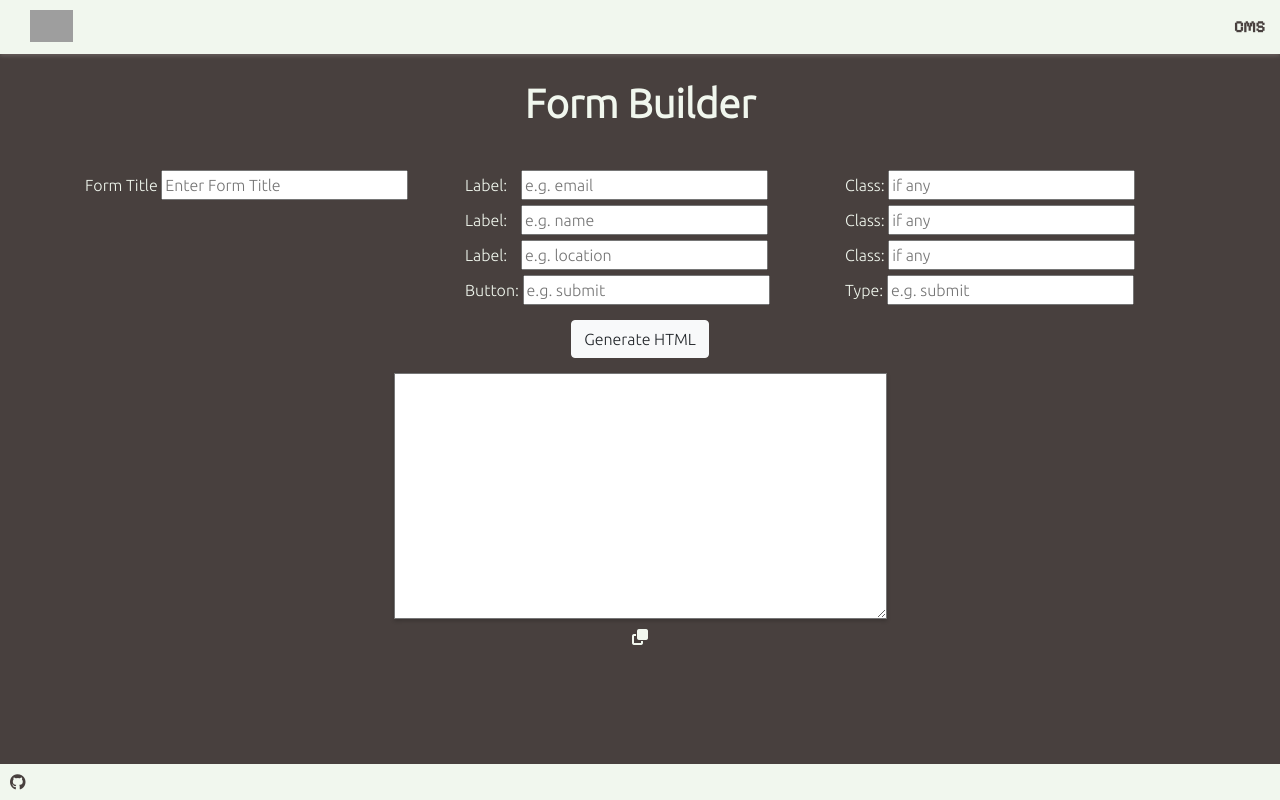
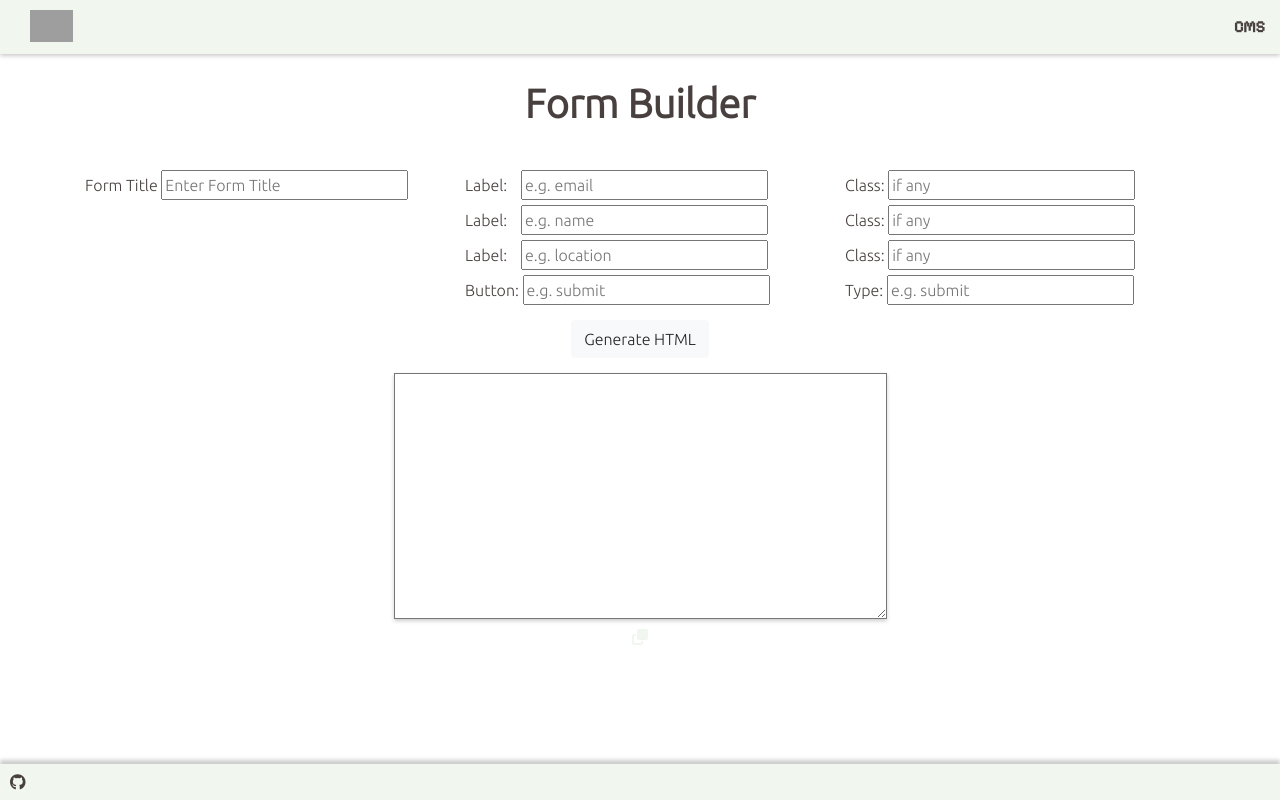
Before and after one commit to isaacsto/Form_Builder, a PHP site: page / in a window 1280 px wide. Run offline with PHP 8.4, Linux system fonts and the light colour scheme; some libraries are stand-ins or nearby versions; grey boxes are pictures that could not be loaded.

Commit message:
quicksave

```diff
--- a/style.css
+++ b/style.css
@@ -4,28 +4,26 @@
 }
 
 .wrapper {
-    background-color:#48403e
+    background-color:
 }
 
 .standard {
     margin-right: 10px;
-    color: #f1f7ee;
+
 
 }
-.label {
-    color: #f1f7ee;
-}
+
 
 .type {
     margin-right: 2px;
-    color: #f1f7ee;
+
 }
 
 p {
     display: flex;
     justify-content: center;
     padding: 20px;
-    color: #f1f7ee;
+    color: #48403e;
     font-weight: bolder;
     font-size: 40px;
 }
@@ -45,7 +43,7 @@ p {
     background-color: #f1f7ee;
     display: flex;
     justify-content: space-between;
-    box-shadow: 0px 2px 4px rgba(230, 210, 210, 0.2);
+    box-shadow: 0px 2px 4px rgba(0, 0, 0, 0.2);
 }
 
 .cn-icon-container {
@@ -96,10 +94,7 @@ p {
     padding: 5px;
 
 }
-.copy:hover {
-    cursor: pointer;
-    color: #219857;
-}
+
 
 
 /* footer */
@@ -114,6 +109,8 @@ p {
 footer {
     margin-top: auto;
     background-color: #f1f7ee;
+    box-shadow: 0px -4px 4px rgba(0, 0, 0, 0.2);
+    position: relative;
 
 }
 
```
Also changed, not shown: assets/joshua-sortino-LqKhnDzSF-8-unsplash.jpg (deleted), assets/markus-spiske-MgtHZ4zlC1U-unsplash.jpg (deleted), 1 other file.
